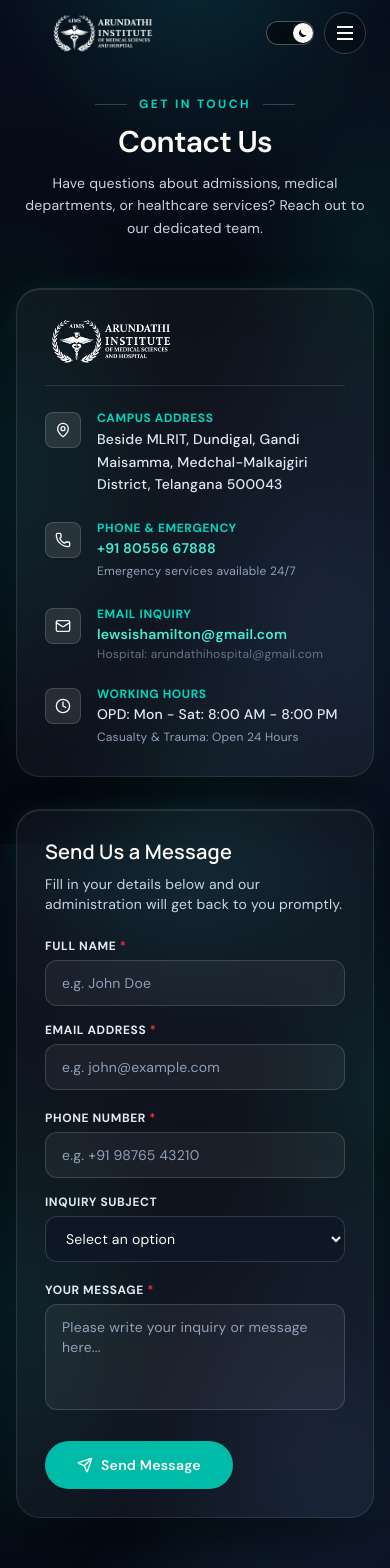
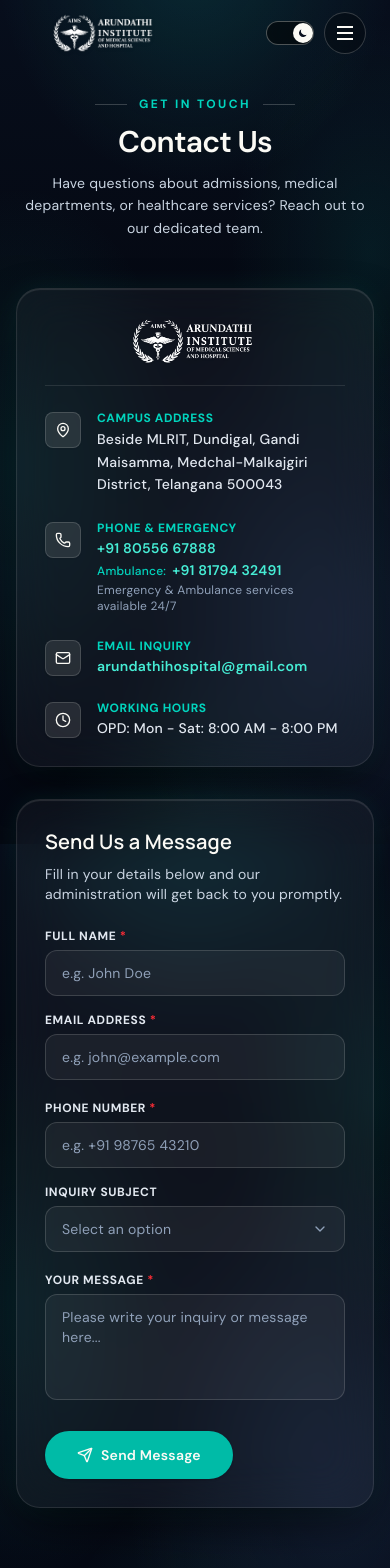
Before and after one commit to lewsishamilton/AIMS, a React (Vite) app: page /Contact in a window 390 px wide. Shown: the top 1568 px of the page. Built offline with nearby package versions, Linux system fonts and the light colour scheme; a web font is replaced by a local one.

Commit message:
fixed ui

```diff
--- a/src/sections/Home/ContactSection.tsx
+++ b/src/sections/Home/ContactSection.tsx
@@ -1,4 +1,4 @@
-import React, { useState } from "react";
+import React, { useState, useEffect, useRef } from "react";
 import { motion } from "motion/react";
 import logo from "../../assets/logo.png";
 import logoWhite from "../../assets/logo-white.png";
@@ -11,6 +11,8 @@ import {
   CheckCircle2,
   Loader2,
   AlertCircle,
+  ChevronDown,
+  Check,
 } from "lucide-react";
 
 export const ContactSection: React.FC = () => {
@@ -25,6 +27,29 @@ export const ContactSection: React.FC = () => {
   const [isSubmitting, setIsSubmitting] = useState(false);
   const [isSubmitted, setIsSubmitted] = useState(false);
   const [errorMessage, setErrorMessage] = useState<string | null>(null);
+  const [isDropdownOpen, setIsDropdownOpen] = useState(false);
+  const dropdownRef = useRef<HTMLDivElement>(null);
+
+  const subjectOptions = [
+    "General Inquiry",
+    "Academic Admissions (MBBS / PG)",
+    "Hospital & Patient Appointment",
+    "Allied Health Sciences / Nursing",
+    "Administrative Support",
+  ];
+
+  useEffect(() => {
+    const handleClickOutside = (event: MouseEvent) => {
+      if (
+        dropdownRef.current &&
+        !dropdownRef.current.contains(event.target as Node)
+      ) {
+        setIsDropdownOpen(false);
+      }
+    };
+    document.addEventListener("mousedown", handleClickOutside);
+    return () => document.removeEventListener("mousedown", handleClickOutside);
+  }, []);
 
   const handleChange = (
     e: React.ChangeEvent<
@@ -44,7 +69,7 @@ export const ContactSection: React.FC = () => {
     setErrorMessage(null);
     setIsSubmitted(false);
 
-    const targetEmail = "lewsishamilton@gmail.com";
+    const targetEmail = "arundathihospital@gmail.com";
     const subjectLine = formData.subject
       ? `[AIMS Inquiry] ${formData.subject} - from ${formData.name}`
       : `[AIMS Inquiry] New Contact Message from ${formData.name}`;
@@ -98,7 +123,7 @@ export const ContactSection: React.FC = () => {
         "FormSubmit encountered an error, triggering mail client fallback:",
         err
       );
-      // Fallback: trigger user's default email client pre-filled to lewsishamilton@gmail.com
+      // Fallback: trigger user's default email client pre-filled to arundathihospital@gmail.com
       const mailtoUrl = `mailto:${targetEmail}?subject=${encodeURIComponent(
         subjectLine
       )}&body=${encodeURIComponent(
@@ -146,18 +171,18 @@ export const ContactSection: React.FC = () => {
         </motion.div>
 
         {/* Two-Column Grid: Contact Information & Contact Form */}
-        <div className="grid grid-cols-1 lg:grid-cols-12 gap-8 lg:gap-12 items-start">
+        <div className="grid grid-cols-1 lg:grid-cols-12 gap-8 lg:gap-12 items-stretch">
           {/* ─── Left Column: Official Contact Information ─── */}
           <motion.div
             initial={{ opacity: 0, x: -20 }}
             whileInView={{ opacity: 1, x: 0 }}
             viewport={{ once: true, amount: 0.2 }}
             transition={{ duration: 0.6 }}
-            className="lg:col-span-5 flex flex-col gap-6"
+            className="lg:col-span-5 flex flex-col h-full"
           >
             {/* Main Info Card */}
-            <div className="rounded-[24px] border border-[#dce8ee] dark:border-white/10 bg-[#fbfaf5] dark:bg-white/[0.04] dark:backdrop-blur-xl p-7 sm:p-9 shadow-xs dark:shadow-[0_20px_50px_rgba(0,0,0,0.4)]">
-              <div className="mb-6 pb-5 border-b border-[#dce8ee] dark:border-white/10 flex items-center">
+            <div className="rounded-[24px] border border-[#dce8ee] dark:border-white/10 bg-[#fbfaf5] dark:bg-white/[0.04] dark:backdrop-blur-xl p-7 sm:p-9 shadow-xs dark:shadow-[0_20px_50px_rgba(0,0,0,0.4)] h-full flex flex-col justify-between">
+              <div className="mb-6 pb-5 border-b border-[#dce8ee] dark:border-white/10 flex items-center justify-center">
                 <img
                   src={logo}
                   alt="Arundathi Institute of Medical Sciences & Hospital"
@@ -170,7 +195,7 @@ export const ContactSection: React.FC = () => {
                 />
               </div>
 
-              <div className="space-y-6">
+              <div className="flex-1 flex flex-col justify-around gap-6">
                 {/* Location */}
                 <div className="flex items-start gap-4">
                   <div className="w-9 h-9 rounded-lg bg-white dark:bg-white/10 border border-[#dce8ee] dark:border-white/15 text-[#1f3351] dark:text-white flex items-center justify-center shrink-0 mt-0.5 shadow-xs">
@@ -202,8 +227,15 @@ export const ContactSection: React.FC = () => {
                     >
                       +91 80556 67888
                     </a>
-                    <span className="text-xs text-[#62748a] dark:text-slate-400">
-                      Emergency services available 24/7
+                    <a
+                      href="tel:+918179432491"
+                      className="text-sm text-[#1f3351] dark:text-teal-300 font-semibold hover:underline block mt-0.5"
+                    >
+                      <span className="text-xs font-medium text-[#4b6382] dark:text-teal-400 mr-1.5">Ambulance:</span>
+                      +91 81794 32491
+                    </a>
+                    <span className="text-xs text-[#62748a] dark:text-slate-400 block mt-0.5">
+                      Emergency &amp; Ambulance services available 24/7
                     </span>
                   </div>
                 </div>
@@ -218,16 +250,10 @@ export const ContactSection: React.FC = () => {
                       Email Inquiry
                     </span>
                     <a
-                      href="mailto:lewsishamilton@gmail.com"
+                      href="mailto:arundathihospital@gmail.com"
                       className="text-sm text-[#1f3351] dark:text-teal-300 font-semibold hover:underline block mt-0.5 break-all"
                     >
-                      lewsishamilton@gmail.com
-                    </a>
-                    <a
-                      href="mailto:arundathihospital@gmail.com"
-                      className="text-xs text-[#62748a] hover:underline block mt-0.5"
-                    >
-                      Hospital: arundathihospital@gmail.com
+                      arundathihospital@gmail.com
                     </a>
                   </div>
                 </div>
@@ -244,9 +270,6 @@ export const ContactSection: React.FC = () => {
                     <p className="text-sm text-[#1f3351] dark:text-slate-200 font-medium mt-0.5">
                       OPD: Mon - Sat: 8:00 AM - 8:00 PM
                     </p>
-                    <span className="text-xs text-[#62748a] dark:text-slate-400">
-                      Casualty &amp; Trauma: Open 24 Hours
-                    </span>
                   </div>
                 </div>
               </div>
@@ -259,9 +282,9 @@ export const ContactSection: React.FC = () => {
             whileInView={{ opacity: 1, x: 0 }}
             viewport={{ once: true, amount: 0.2 }}
             transition={{ duration: 0.6 }}
-            className="lg:col-span-7"
+            className="lg:col-span-7 flex flex-col h-full"
           >
-            <div className="rounded-[24px] border border-[#dce8ee] dark:border-white/10 bg-white dark:bg-white/[0.04] dark:backdrop-blur-xl p-7 sm:p-10 shadow-[0_10px_35px_rgba(13,35,70,0.04)] dark:shadow-[0_20px_50px_rgba(0,0,0,0.4)]">
+            <div className="rounded-[24px] border border-[#dce8ee] dark:border-white/10 bg-white dark:bg-white/[0.04] dark:backdrop-blur-xl p-7 sm:p-10 shadow-[0_10px_35px_rgba(13,35,70,0.04)] dark:shadow-[0_20px_50px_rgba(0,0,0,0.4)] h-full flex flex-col justify-between">
               <h3 className="font-['Manrope',sans-serif] text-xl sm:text-2xl font-bold text-[#1f3351] dark:text-white mb-2">
                 Send Us a Message
               </h3>
@@ -280,8 +303,8 @@ export const ContactSection: React.FC = () => {
                     </span>
                     <span>
                       Thank you for contacting us. Your message has been sent to{" "}
-                      <span className="font-semibold text-emerald-950">
-                        lewsishamilton@gmail.com
+                      <span className="font-semibold text-emerald-950 dark:text-emerald-200">
+                        arundathihospital@gmail.com
                       </span>{" "}
                       and our team will respond to you promptly.
                     </span>
@@ -365,35 +388,81 @@ export const ContactSection: React.FC = () => {
                     />
                   </div>
 
-                  <div>
+                  <div className="relative" ref={dropdownRef}>
                     <label
-                      htmlFor="subject"
+                      id="subject-label"
                       className="block text-xs font-bold uppercase tracking-wider text-[#1f3351] dark:text-slate-200 mb-1.5"
                     >
                       Inquiry Subject
                     </label>
-                    <select
-                      id="subject"
-                      name="subject"
-                      value={formData.subject}
-                      onChange={handleChange}
-                      className="w-full px-4 py-3 rounded-xl bg-[#f8fafc] dark:bg-[#0d1726] border border-[#dce8ee] dark:border-white/15 text-[#1f3351] dark:text-white text-sm focus:bg-white dark:focus:bg-[#0d1726] focus:border-[#1f3351] dark:focus:border-teal-400 focus:ring-2 focus:ring-[#1f3351]/10 outline-none transition-all cursor-pointer"
+                    <button
+                      type="button"
+                      onClick={() => setIsDropdownOpen((prev) => !prev)}
+                      aria-haspopup="listbox"
+                      aria-expanded={isDropdownOpen}
+                      className={`w-full px-4 py-3 rounded-xl bg-[#f8fafc] dark:bg-white/5 border border-[#dce8ee] dark:border-white/15 text-sm flex items-center justify-between transition-all outline-none text-left cursor-pointer ${
+                        isDropdownOpen
+                          ? "border-[#1f3351] dark:border-teal-400 ring-2 ring-[#1f3351]/10 bg-white dark:bg-white/10"
+                          : "hover:border-[#1f3351]/40 dark:hover:border-white/30"
+                      }`}
                     >
-                      <option value="">Select an option</option>
-                      <option value="General Inquiry">General Inquiry</option>
-                      <option value="Academic Admissions (MBBS / PG)">
-                        Academic Admissions (MBBS / PG)
-                      </option>
-                      <option value="Hospital & Patient Appointment">
-                        Hospital &amp; Patient Appointment
-                      </option>
-                      <option value="Allied Health Sciences / Nursing">
-                        Allied Health Sciences / Nursing
-                      </option>
-                      <option value="Administrative Support">
-                        Administrative Support
-                      </option>
-                    </select>
+                      <span
+                        className={
+                          formData.subject
+                            ? "text-[#1f3351] dark:text-white font-medium"
+                            : "text-[#94a3b8] dark:text-slate-400"
+                        }
+                      >
+                        {formData.subject || "Select an option"}
+                      </span>
+                      <ChevronDown
+                        className={`w-4 h-4 text-[#62748a] dark:text-slate-400 transition-transform duration-200 shrink-0 ${
+                          isDropdownOpen
+                            ? "rotate-180 text-[#1f3351] dark:text-teal-400"
+                            : ""
+                        }`}
+                      />
+                    </button>
+
+                    {/* Custom Rounded Dropdown Menu */}
+                    {isDropdownOpen && (
+                      <div
+                        role="listbox"
+                        aria-labelledby="subject-label"
+                        className="absolute z-50 left-0 right-0 mt-2 p-1.5 bg-white dark:bg-[#0f1d32] border border-[#dce8ee] dark:border-white/15 rounded-2xl shadow-xl backdrop-blur-md animate-in fade-in zoom-in-95 duration-150 overflow-hidden"
+                      >
+                        <div className="max-h-60 overflow-y-auto space-y-1">
+                          {subjectOptions.map((option) => {
+                            const isSelected = formData.subject === option;
+                            return (
+                              <button
+                                key={option}
+                                type="button"
+                                role="option"
+                                aria-selected={isSelected}
+                                onClick={() => {
+                                  setFormData((prev) => ({
+                                    ...prev,
+                                    subject: option,
+                                  }));
+                                  setIsDropdownOpen(false);
+                                }}
+                                className={`w-full px-3.5 py-2.5 rounded-xl text-sm font-medium flex items-center justify-between transition-colors text-left cursor-pointer ${
+                                  isSelected
+                                    ? "bg-[#1f3351] text-white dark:bg-teal-500/20 dark:text-teal-300"
+                                    : "text-[#1f3351] dark:text-slate-200 hover:bg-[#f1f5f9] dark:hover:bg-white/10"
+                                }`}
+                              >
+                                <span>{option}</span>
+                                {isSelected && (
+                                  <Check className="w-4 h-4 shrink-0 text-white dark:text-teal-300 ml-2" />
+                                )}
+                              </button>
+                            );
+                          })}
+                        </div>
+                      </div>
+                    )}
                   </div>
                 </div>
 
```
Also changed, not shown: src/layouts/footer.tsx (+13 -0 lines).
